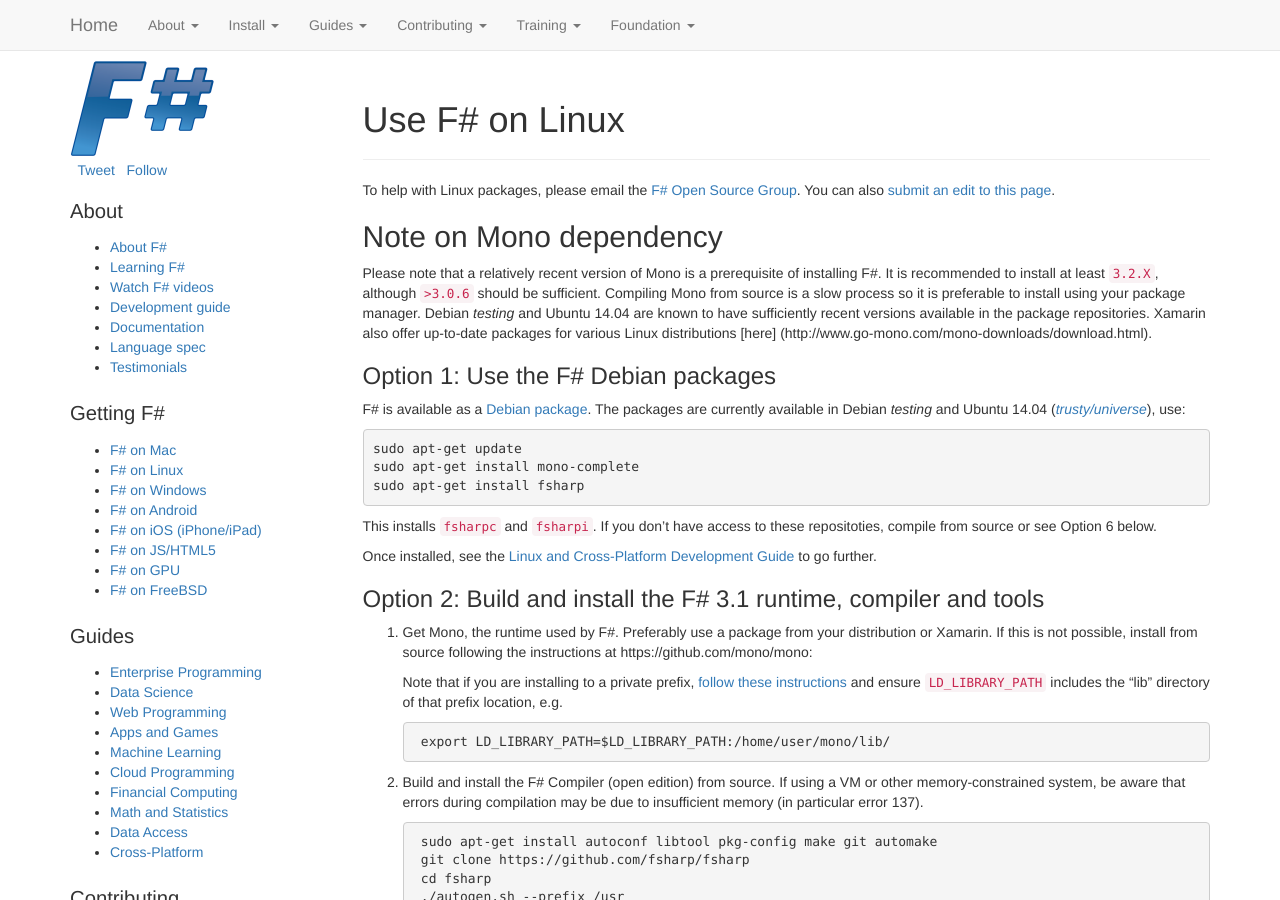
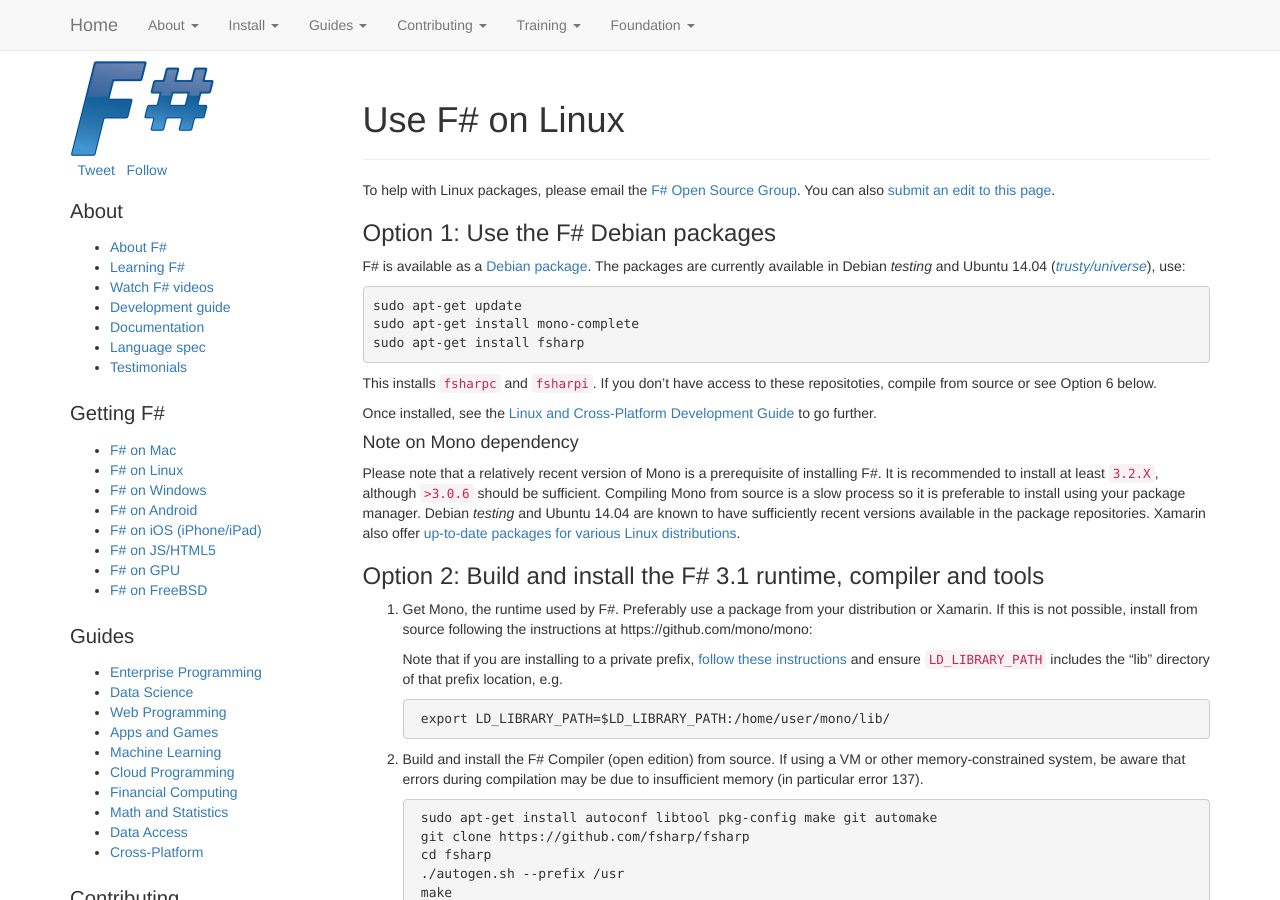
Before and after one commit to fsharp/fsharp.org, a Jekyll site: the page built from use/linux/index.md, in a window 1280 px wide and 900 px high. Built offline with Jekyll 4.4.1, drawn with Linux system fonts in a browser that asks for light colours; nearby versions of some CDN libraries; some web fonts are replaced; comment, search, counter and statistics services are not loaded; some of the changed lines change nothing that is shown.

Commit message:
Update index.md

```diff
--- a/use/linux/index.md
+++ b/use/linux/index.md
@@ -6,10 +6,6 @@
 
 To help with Linux packages, please email the [F# Open Source Group](http://fsharp.github.com).  You can also
 [submit an edit to this page](https://github.com/fsharp/fsfoundation/blob/gh-pages/use/linux/index.md).
-
-## Note on Mono dependency
-
-Please note that a relatively recent version of Mono is a prerequisite of installing F#. It is recommended to install at least `3.2.X`, although `>3.0.6` should be sufficient. Compiling Mono from source is a slow process so it is preferable to install using your package manager. Debian *testing* and Ubuntu 14.04 are known to have sufficiently recent versions available in the package repositories. Xamarin also offer up-to-date packages for various Linux distributions [here] (http://www.go-mono.com/mono-downloads/download.html).
 
 ### Option 1: Use the F# Debian packages
 
@@ -24,6 +20,12 @@
 
 Once installed, see the [Linux and Cross-Platform Development Guide](/guides/mac-linux-cross-platform) to
 go further.
+
+
+#### Note on Mono dependency
+
+Please note that a relatively recent version of Mono is a prerequisite of installing F#. It is recommended to install at least `3.2.X`, although `>3.0.6` should be sufficient. Compiling Mono from source is a slow process so it is preferable to install using your package manager. Debian *testing* and Ubuntu 14.04 are known to have sufficiently recent versions available in the package repositories. Xamarin also offer [up-to-date packages for various Linux distributions](http://www.go-mono.com/mono-downloads/download.html).
+
 
 
 ### Option 2: Build and install the F# 3.1 runtime, compiler and tools
```
